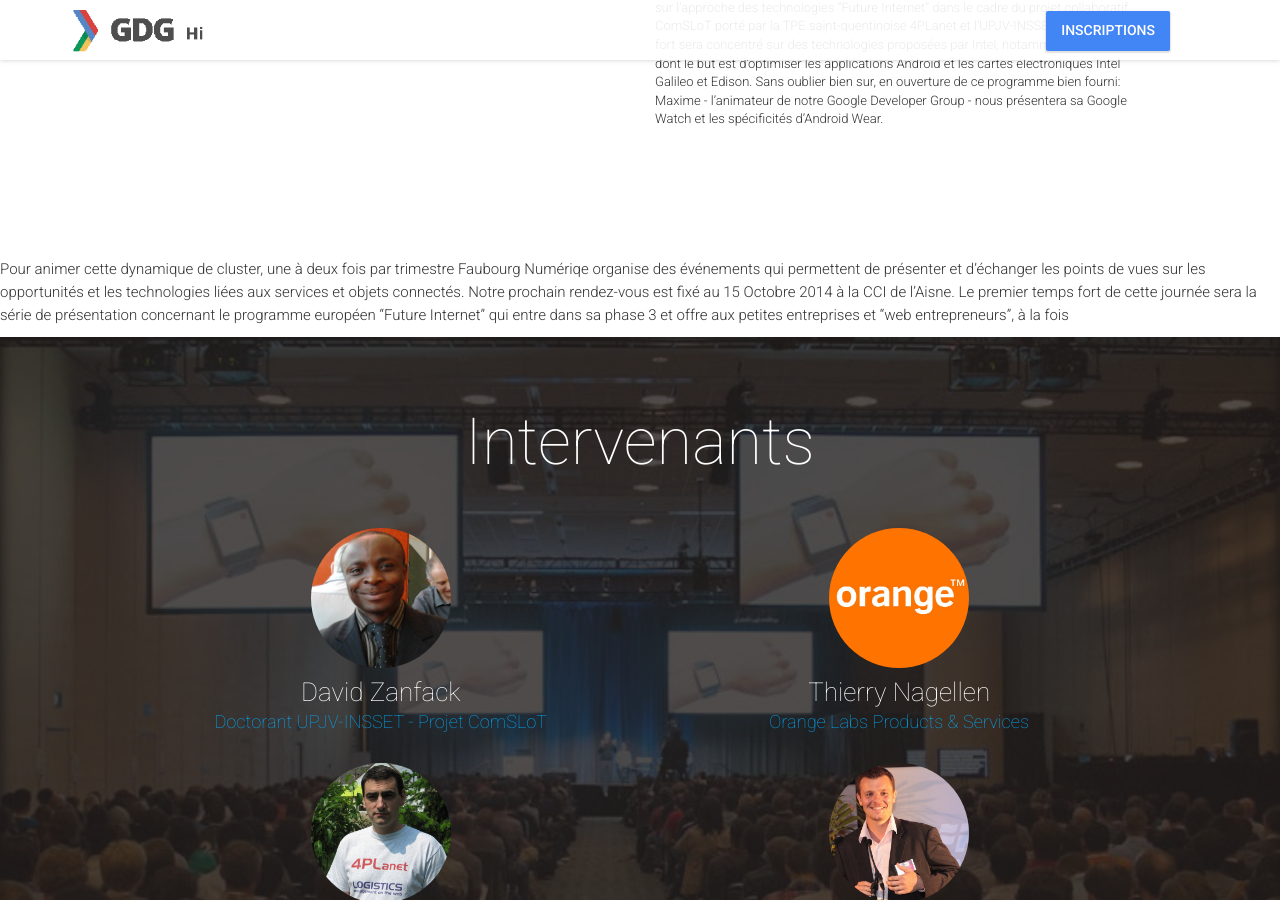
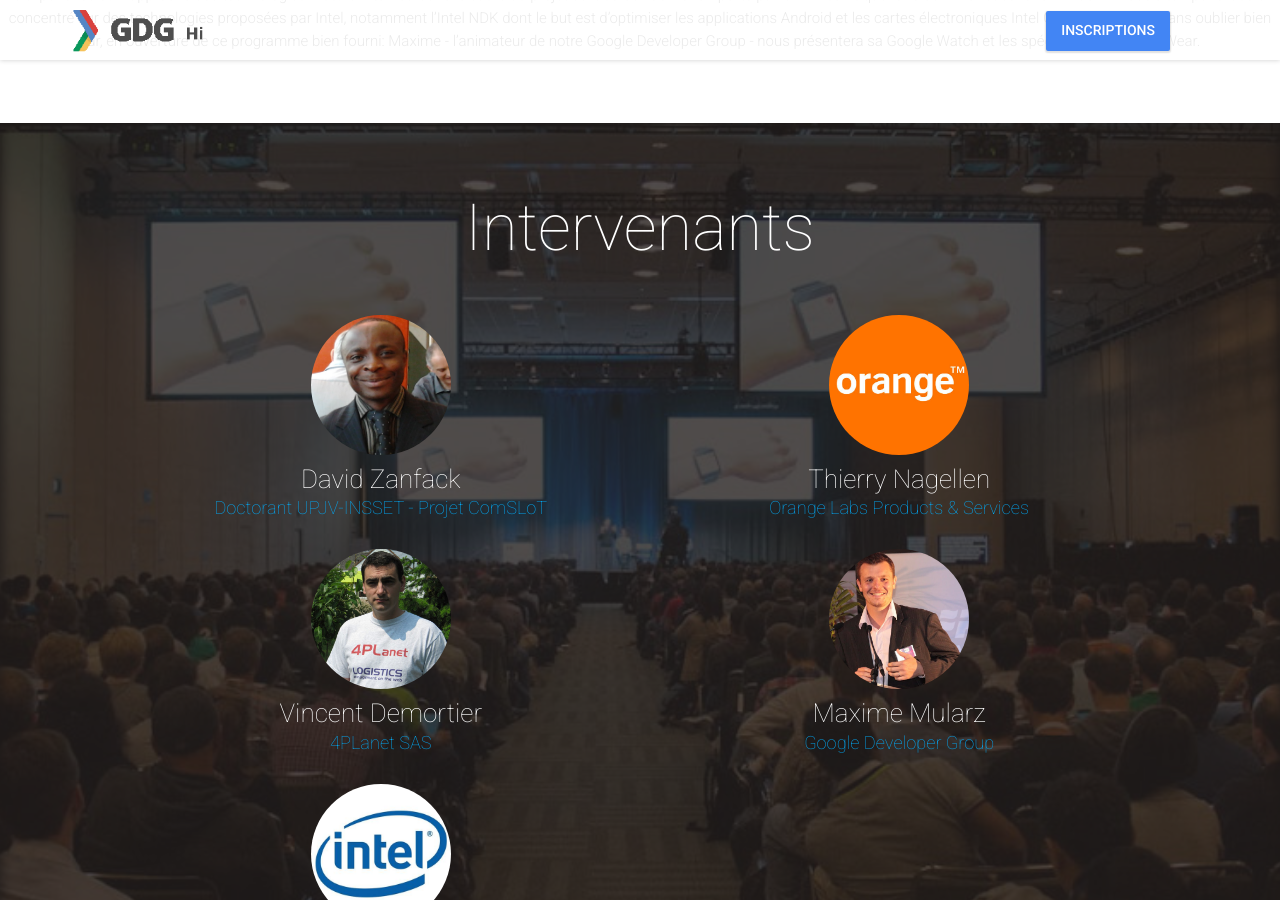
Before and after one commit to MaximeMularz/gdg-intel, a Jekyll site: the page built from index.html, in a window 1280 px wide and 900 px high, scrolled down 3046 px. Built offline with Jekyll 4.4.1, drawn with Linux system fonts in a browser that asks for light colours; nearby versions of some CDN libraries; comment, search, counter and statistics services are not loaded.

Commit message:
Post Faubourg

```diff
--- a/_includes/latest-news.html
+++ b/_includes/latest-news.html
@@ -23,22 +23,17 @@
 <li>des technologies “open source” (développées dans les phases 1 et 2 avec un budget de 200 M€) dont une bonne partie concernent l’internet des objets
 <li>le financement - de 50 à 200 k€ - des projets exploitant ces technologies dans quasiment tous les secteurs d’activité (avec une enveloppe totale de 80 M€)
 </ul>
+</p>
+					</div>
+            </article>
+        </div>
+	</div>
+<p class="post-body">
 Pour nous présenter et - surtout! - nous faire profiter de ces opportunités, nous pourrons compter sur Thierry Nagellen, “Program Manager Future Internet” qui pourra en particulier évoquer les appels à projets lancés ces 17 et 18 septembre lors de la conférence ECFI Munich 2014. Nous aurons également un premier retour d’expérience sur l’approche des technologies “Future Internet” dans le cadre du projet collaboratif ComSLoT porté par la TPE saint-quentinoise 4PLanet et l’UPJV-INSSET.
 
 L’autre temps fort sera concentré sur des technologies proposées par Intel, notamment l’Intel NDK dont le but est d’optimiser les applications Android et les cartes électroniques Intel Galileo et Edison.
 
-Sans oublier bien sur, en ouverture de ce programme bien fourni: Maxime - l’animateur de notre Google Developer Group - nous présentera sa Google Watch et les spécificités d’Android Wear.
-</p>
-					</div>
+Sans oublier bien sur, en ouverture de ce programme bien fourni: Maxime - l’animateur de notre Google Developer Group - nous présentera sa Google Watch et les spécificités d’Android Wear.</p>
+</section>
 
-
-            </article>
-
-
-		</div>
-	</div>
-</section>
-<p class="post-body">
- Pour animer cette dynamique de cluster, une à deux fois par trimestre Faubourg Numériqe organise des événements qui permettent de présenter et d’échanger les points de vues sur les opportunités et les technologies liées aux services et objets connectés.
-Notre prochain rendez-vous est fixé au 15 Octobre 2014 à la CCI de l’Aisne. Le premier temps fort de cette journée sera la série de présentation concernant le programme européen “Future Internet” qui entre dans sa phase 3 et offre aux petites entreprises et “web entrepreneurs”, à la fois</p>
 <!-- End Latest News Section -->
```
